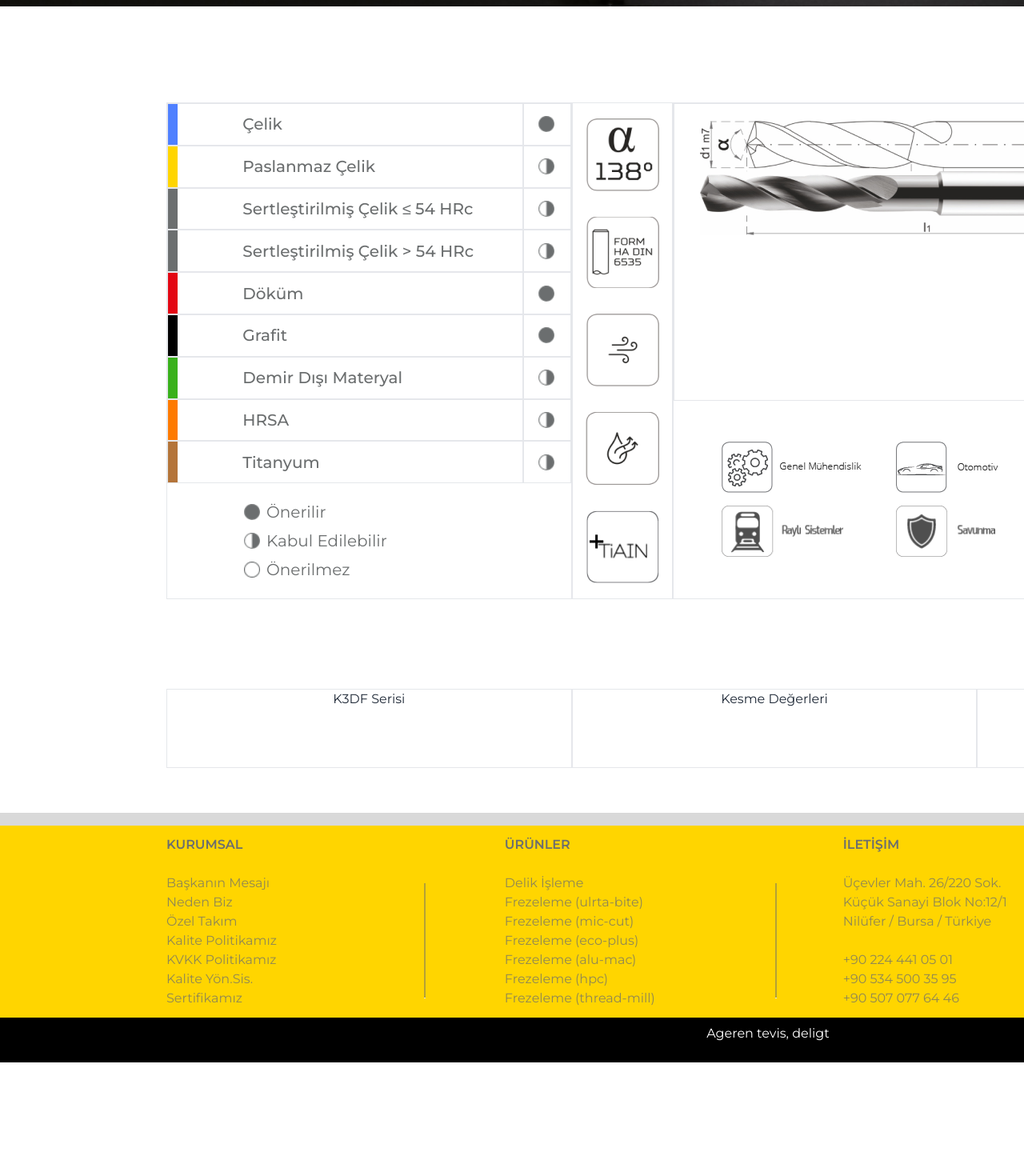
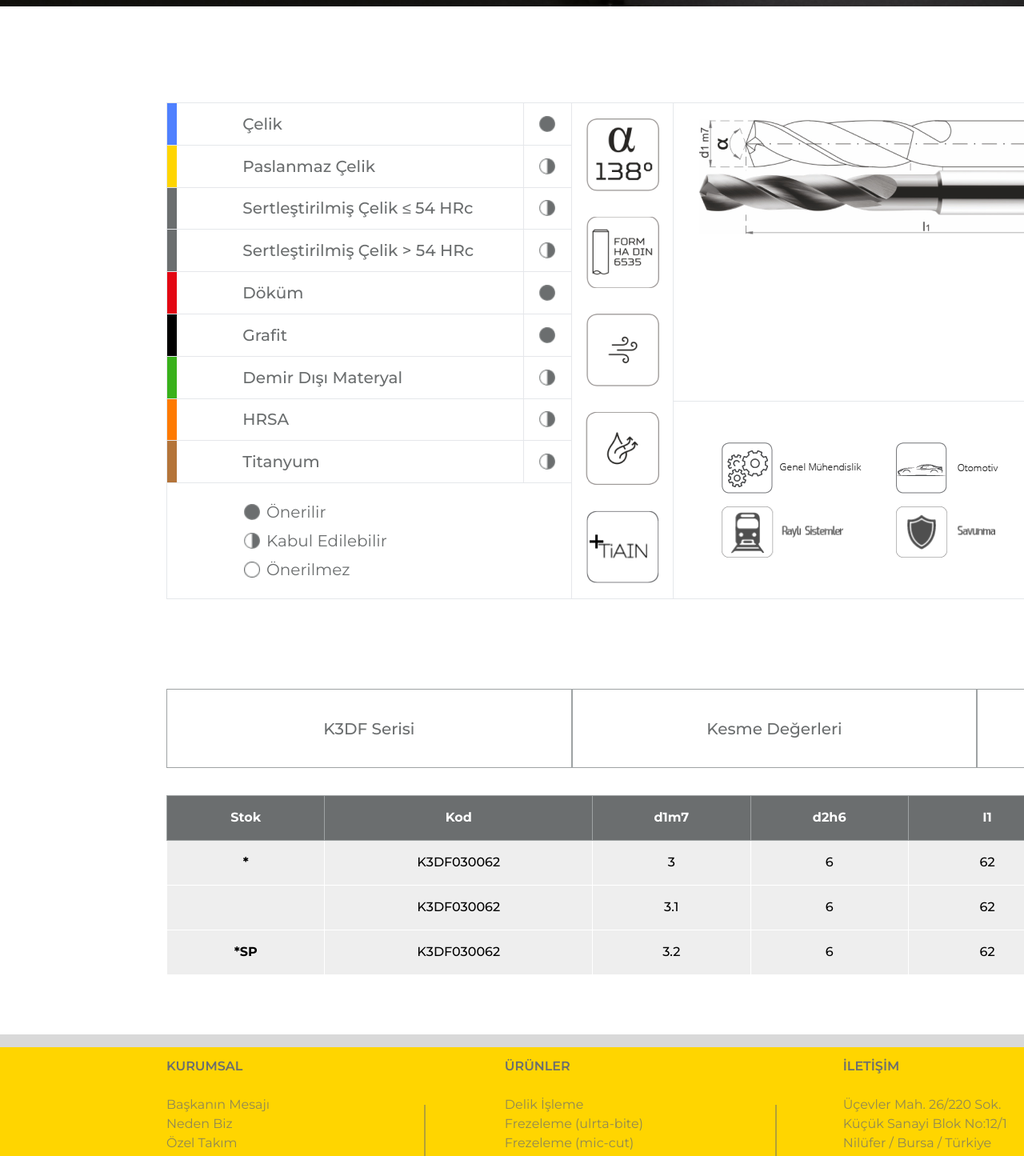
Before and after one commit to Sadullah-TANRIKULU/starmak-metall, a React (Create React App) app: page /k3dfserisi in a window 1280 px wide. Shown: the part 662-2107 px from the top of the page at 80% size. Before the commit the page ends 1990 px from the top, so only its background shows below. Built offline with nearby package versions, Linux system fonts and the light colour scheme.

Commit message:
new component added product page is OK

```diff
--- /dev/null
+++ b/src/components/K3DFTable.jsx
@@ -0,0 +1,56 @@
+const K3DFTable = () => {
+    return (
+        <div className="flex justify-center w-full px-4 sm:pl-52 sm:pr-48 py-[1.6rem]">
+                <div className="w-full">
+                    <table className="w-full border">
+
+                        {/* <!-- table head --> */}
+                        <thead className="border w-full">
+                            <tr className="border border-[#9EA2A3] font-semibold text-[#fff] bg-[#6B6E6F] w-[12.4rem] h-14">
+                                <th className="border border-[#9EA2A3] w-[12.4rem] h-14">Stok</th>
+                                <th className="border border-[#9EA2A3] w-[21rem]">Kod</th>
+                                <th className="border border-[#9EA2A3] w-[12.4rem] h-14">d1m7</th>
+                                <th className="border border-[#9EA2A3] w-[12.4rem] h-14">d2h6</th>
+                                <th className="border border-[#9EA2A3] w-[12.4rem] h-14">I1</th>
+                                <th className="border border-[#9EA2A3] w-[12.4rem] h-14">I2</th>
+                                <th className="border border-[#9EA2A3] bg-[#E30613] w-[12.4rem] h-14">I3</th>
+                            </tr>
+                        </thead>
+
+                        {/* <!-- table body --> */}
+                        <tbody className="border">
+                            <tr className="border border-[#fff] font-medium text-[#000] bg-[#eee] w-[12.4rem] h-14">
+                                <th className="border border-[#fff]">*</th>
+                                <td className="border border-[#fff]">K3DF030062</td>
+                                <td className="border border-[#fff]">3</td>
+                                <td className="border border-[#fff]">6</td>
+                                <td className="border border-[#fff]">62</td>
+                                <td className="border border-[#fff]">18</td>
+                                <td className="border border-[#fff] text-[#E30613]">20</td>
+                            </tr>
+                            <tr className="border border-[#fff] font-medium text-[#000] bg-[#eee] w-[12.4rem] h-14">
+                                <th className="border border-[#fff]"></th>
+                                <td className="border border-[#fff]">K3DF030062</td>
+                                <td className="border border-[#fff]">3.1</td>
+                                <td className="border border-[#fff]">6</td>
+                                <td className="border border-[#fff]">62</td>
+                                <td className="border border-[#fff]">18</td>
+                                <td className="border border-[#fff] text-[#E30613]">20</td>
+                            </tr>
+                            <tr className="border border-[#fff] font-medium text-[#000] bg-[#eee] w-[12.4rem] h-14">
+                                <th className="border border-[#fff]">*SP</th>
+                                <td className="border border-[#fff]">K3DF030062</td>
+                                <td className="border border-[#fff]">3.2</td>
+                                <td className="border border-[#fff]">6</td>
+                                <td className="border border-[#fff]">62</td>
+                                <td className="border border-[#fff]">18</td>
+                                <td className="border border-[#fff] text-[#E30613]">20</td>
+                            </tr>
+                        </tbody>
+                    </table>
+                </div>
+            </div>
+     );
+}
+
+export default K3DFTable;
--- a/src/pages/K3DFSerisi.jsx
+++ b/src/pages/K3DFSerisi.jsx
@@ -20,22 +20,26 @@ import delikkesit3 from "../assets/images/k3dfserisi/delikkesit3.png";
 import delikkesit4 from "../assets/images/k3dfserisi/delikkesit4.png";
 import delikkesit5 from "../assets/images/k3dfserisi/delikkesit5.png";
 import sliderImage1 from "../assets/images/delikisleme/sliderimage1.png";
+import K3DFTable from "../components/K3DFTable";
+
 
 const K3DFSerisi = () => {
+
+
     return (
-        <section className="text-center flex flex-col justify-center w-full py-2" >
+        <section className="text-center flex flex-col justify-center w-full py-2 " >
             {/* GENEL ÖZELLİKLER KISMI */}
             <div className="mb-28 relative" >
                 <img src={sliderImage1} alt="home-slider-img" className="w-full" />
                 <h1 className="font-semibold text-[#9ea2a3] w-[40rem] h-12 absolute bottom-32 left-52 text-left text-5xl" >Delik İşleme</h1>
                 <h3 className="font-medium text-[#6b6e6f] w-[40rem] h-12 absolute bottom-20 left-52 text-left text-2xl" >Lörem ipsum prov benyk som kvasivis treligt. Lan kiska heterorat aplad judonde.</h3>
             </div>
-            <div className="text-center mb-24 flex justify-center w-full px-4 sm:pl-52 sm:pr-48 py-2 " >
+            <div className="text-center mb-24 flex justify-center w-full px-4 sm:pl-52 sm:pr-48 py-2 border-[#9EA2A3]" >
 
                 <div className="w-4/12 border">
-                    <div className="border flex justify-between items-center w-full h-14 sm:h-[3.3rem]">
+                    <div className="border-b-[1px] flex justify-between items-center w-full h-14 sm:h-[3.3rem]">
                         <div className="bg-[#4f80ff] w-3 h-full"></div>
-                        <div className="flex justify-center items-center border-r-2 w-[26rem] h-full">
+                        <div className="flex justify-center items-center border-r-[1px] w-[26rem] h-full">
                             <h4 className="font-medium text-xl text-[#6b6e6f] w-full text-left pl-16">
                                 Çelik
                             </h4>
@@ -44,9 +48,9 @@ const K3DFSerisi = () => {
                             <img src={tamnokta} alt="tamnokta" className=" w-5 " />
                         </div>
                     </div>
-                    <div className="border flex justify-between items-center w-full h-14 sm:h-[3.3rem]">
+                    <div className="border-b-[1px] flex justify-between items-center w-full h-14 sm:h-[3.3rem]">
                         <div className="bg-[#ffd500] w-3 h-full"></div>
-                        <div className="flex justify-center items-center border-r-2 w-[26rem] h-full">
+                        <div className="flex justify-center items-center border-r-[1px] w-[26rem] h-full">
                             <h4 className="font-medium text-xl text-[#6b6e6f] w-full text-left pl-16">
                                 Paslanmaz Çelik
                             </h4>
@@ -55,9 +59,9 @@ const K3DFSerisi = () => {
                             <img src={yarimnokta} alt="yarimnokta" className=" w-5 " />
                         </div>
                     </div>
-                    <div className="border flex justify-between items-center w-full h-14 sm:h-[3.3rem]">
+                    <div className="border-b-[1px] flex justify-between items-center w-full h-14 sm:h-[3.3rem]">
                         <div className="bg-[#6B6E6F] w-3 h-full"></div>
-                        <div className="flex justify-center items-center border-r-2 w-[26rem] h-full">
+                        <div className="flex justify-center items-center border-r-[1px] w-[26rem] h-full">
                             <h4 className="font-medium text-xl text-[#6b6e6f] w-full text-left pl-16">
                                 Sertleştirilmiş Çelik ≤ 54 HRc
                             </h4>
@@ -66,9 +70,9 @@ const K3DFSerisi = () => {
                             <img src={yarimnokta} alt="yarimnokta" className=" w-5 " />
                         </div>
                     </div>
-                    <div className="border flex justify-between items-center w-full h-14 sm:h-[3.3rem]">
+                    <div className="border-b-[1px] flex justify-between items-center w-full h-14 sm:h-[3.3rem]">
                         <div className="bg-[#6B6E6F] w-3 h-full"></div>
-                        <div className="flex justify-center items-center border-r-2 w-[26rem] h-full">
+                        <div className="flex justify-center items-center border-r-[1px] w-[26rem] h-full">
                             <h4 className="font-medium text-xl text-[#6b6e6f] w-full text-left pl-16"
                             >
                                 Sertleştirilmiş Çelik &gt; 54 HRc
@@ -78,9 +82,9 @@ const K3DFSerisi = () => {
                             <img src={yarimnokta} alt="yarimnokta" className=" w-5 " />
                         </div>
                     </div>
-                    <div className="border flex justify-between items-center w-full h-14 sm:h-[3.3rem]">
+                    <div className="border-b-[1px] flex justify-between items-center w-full h-14 sm:h-[3.3rem]">
                         <div className="bg-[#E30613] w-3 h-full"></div>
-                        <div className="flex justify-center items-center border-r-2 w-[26rem] h-full">
+                        <div className="flex justify-center items-center border-r-[1px] w-[26rem] h-full">
                             <h4 className="font-medium text-xl text-[#6b6e6f] w-full text-left pl-16">
                                 Döküm
                             </h4>
@@ -89,9 +93,9 @@ const K3DFSerisi = () => {
                             <img src={tamnokta} alt="tamnokta" className=" w-5 " />
                         </div>
                     </div>
-                    <div className="border flex justify-between items-center w-full h-14 sm:h-[3.3rem]">
+                    <div className="border-b-[1px] flex justify-between items-center w-full h-14 sm:h-[3.3rem]">
                         <div className="bg-[#000] w-3 h-full"></div>
-                        <div className="flex justify-center items-center border-r-2 w-[26rem] h-full">
+                        <div className="flex justify-center items-center border-r-[1px] w-[26rem] h-full">
                             <h4 className="font-medium text-xl text-[#6b6e6f] w-full text-left pl-16">
                                 Grafit
                             </h4>
@@ -100,9 +104,9 @@ const K3DFSerisi = () => {
                             <img src={tamnokta} alt="tamnokta" className=" w-5 " />
                         </div>
                     </div>
-                    <div className="border flex justify-between items-center w-full h-14 sm:h-[3.3rem]">
+                    <div className="border-b-[1px] flex justify-between items-center w-full h-14 sm:h-[3.3rem]">
                         <div className="bg-[#39B11B] w-3 h-full"></div>
-                        <div className="flex justify-center items-center border-r-2 w-[26rem] h-full">
+                        <div className="flex justify-center items-center border-r-[1px] w-[26rem] h-full">
                             <h4 className="font-medium text-xl text-[#6b6e6f] w-full text-left pl-16">
                                 Demir Dışı Materyal
                             </h4>
@@ -111,9 +115,9 @@ const K3DFSerisi = () => {
                             <img src={yarimnokta} alt="yarimnokta" className=" w-5 " />
                         </div>
                     </div>
-                    <div className="border flex justify-between items-center w-full h-14 sm:h-[3.3rem]">
+                    <div className="border-b-[1px] flex justify-between items-center w-full h-14 sm:h-[3.3rem]">
                         <div className="bg-[#FE7A00] w-3 h-full"></div>
-                        <div className="flex justify-center items-center border-r-2 w-[26rem] h-full">
+                        <div className="flex justify-center items-center border-r-[1px] w-[26rem] h-full">
                             <h4 className="font-medium text-xl text-[#6b6e6f] w-full text-left pl-16">
                                 HRSA
                             </h4>
@@ -122,9 +126,9 @@ const K3DFSerisi = () => {
                             <img src={yarimnokta} alt="yarimnokta" className=" w-5 " />
                         </div>
                     </div>
-                    <div className="border flex justify-between items-center w-full h-14 sm:h-[3.3rem]">
+                    <div className="border-b-[1px] flex justify-between items-center w-full h-14 sm:h-[3.3rem]">
                         <div className="bg-[#B47439] w-3 h-full"></div>
-                        <div className="flex justify-center items-center border-r-2 w-[26rem] h-full">
+                        <div className="flex justify-center items-center border-r-[1px] w-[26rem] h-full">
                             <h4 className="font-medium text-xl text-[#6b6e6f] w-full text-left pl-16">
                                 Titanyum
                             </h4>
@@ -152,7 +156,7 @@ const K3DFSerisi = () => {
                     </div>
                 </div>
 
-                <div className="w-1/12 border flex flex-col justify-center items-center gap-6 py-3">
+                <div className="w-1/12 border-y-[1px] flex flex-col justify-center items-center gap-6 py-3">
                     <img src={alfa} alt="alfa" className="p-1" />
                     <img src={formhadin} alt="formhadin" className="p-1" />
                     <img src={ruzgar} alt="ruzgar" className="p-1" />
@@ -160,8 +164,8 @@ const K3DFSerisi = () => {
                     <img src={tiain} alt="tiain" className="p-1" />
                 </div>
 
-                <div className="w-6/12 border ">
-                    <div className="border flex w-full h-3/5 pl-8 pt-5" >
+                <div className="w-6/12 border">
+                    <div className="flex w-full h-3/5 pl-8 pt-5" >
                         <div className="relative" >
                             <img src={matkapucucizim} alt="matkapucucizim" className="block" />
                             <img src={matkapucuorjinal} alt="matkapucuorjinal" className="block absolute top-16" />
@@ -170,7 +174,7 @@ const K3DFSerisi = () => {
                             <img src={matkapucununalti} alt="matkapucununalti" className="block " />
                         </div>
                     </div>
-                    <div className="flex justify-center w-full h-2/5 items-center p-2" >
+                    <div className="border-t-[1px] flex justify-center w-full h-2/5 items-center p-2" >
                         <div className="grid grid-cols-3 gap-4" >
                             <img src={genelmuhendislik} alt="genelmuhendislik" className="block h-16" />
                             <img src={otomotiv} alt="otomotiv" className="block h-16" />
@@ -181,7 +185,7 @@ const K3DFSerisi = () => {
                     </div>
                 </div>
 
-                <div className="w-1/12 border  flex flex-col items-center justify-center">
+                <div className="w-1/12 border-y-[1px] border-r-[1px] flex flex-col items-center justify-center">
                     <div className="h-full flex flex-col justify-between py-4">
                         <img src={delikkesit1} alt="delikkesit1" className="block" />
                         <img src={delikkesit2} alt="delikkesit2" className="block" />
@@ -192,13 +196,35 @@ const K3DFSerisi = () => {
                 </div>
             </div>
 
-            {/* STOK KOD TABLOSU */}
+            {/* STOK KOD TABLOSU LİNKLERİ */}
 
             <div className="flex justify-center w-full px-4 sm:pl-52 sm:pr-48 py-2">
-                <div className="border w-1/3 h-[6.2rem]" >K3DF Serisi</div>
-                <div className="border w-1/3 h-[6.2rem]" >Kesme Değerleri</div>
-                <div className="border w-1/3 h-[6.2rem]" >Diş Başı İlerleme (mm/dev)</div>
+                <div
+                    className="border border-[#9EA2A3] w-1/3 h-[6.2rem] flex justify-center items-center text-[#6B6E6F] hover:bg-[#6B6E6F] hover:text-white cursor-pointer"
+
+                    >
+                    <h4 className="font-medium text-xl" >
+                        K3DF Serisi
+                    </h4>
                 </div>
+                <div
+                    className="border border-[#9EA2A3] w-1/3 h-[6.2rem] flex justify-center items-center text-[#6B6E6F] hover:bg-[#6B6E6F] hover:text-white cursor-pointer" >
+                    <h4 className="font-medium text-xl" >
+                        Kesme Değerleri
+                    </h4>
+                </div>
+                <div
+                    className="border border-[#9EA2A3] w-1/3 h-[6.2rem] flex justify-center items-center text-[#6B6E6F] hover:bg-[#6B6E6F] hover:text-white cursor-pointer" >
+                    <h4 className="font-medium text-xl" >
+                        Diş Başı İlerleme (mm/dev)
+                    </h4>
+                </div>
+            </div>
+
+            {/* STOK KOD TABLOSU */}
+            <K3DFTable/>
+
+
         </section>
     );
 }
```
Lines whose indentation alone changed are shown as unchanged.
